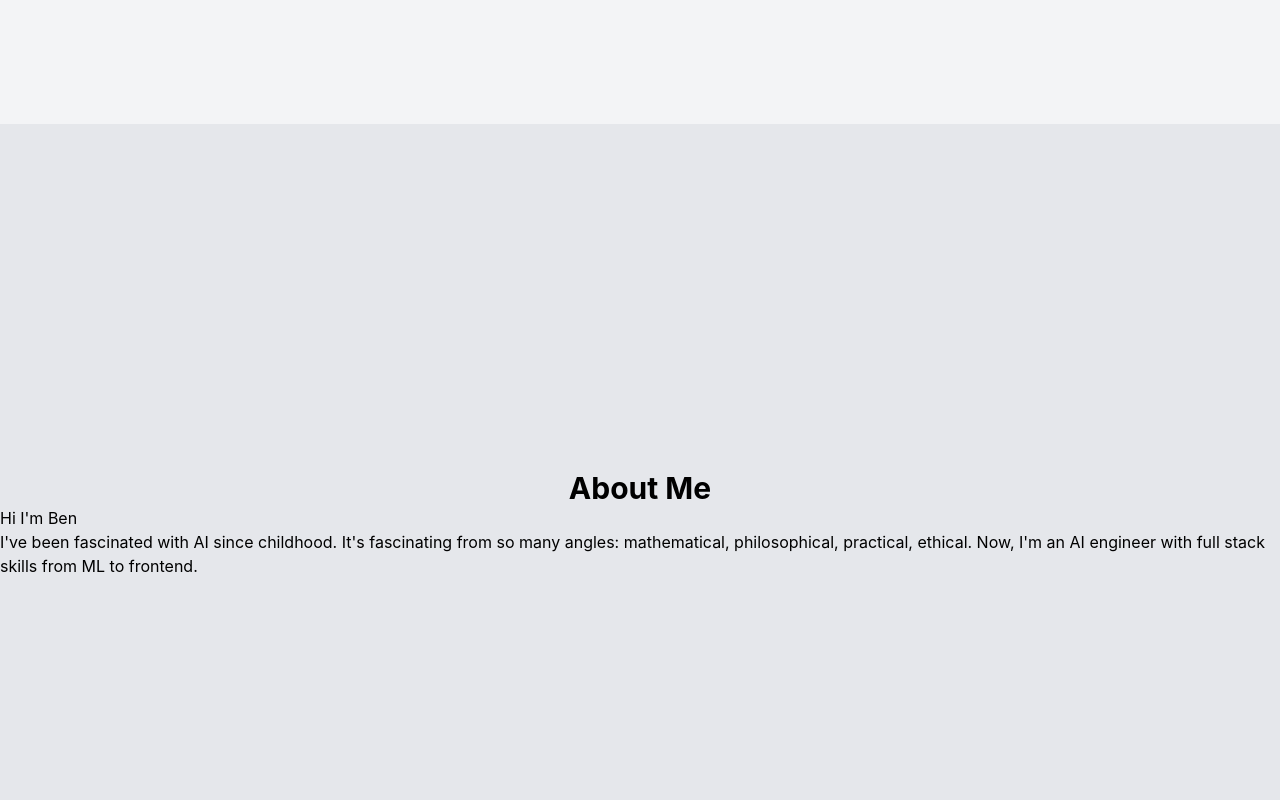
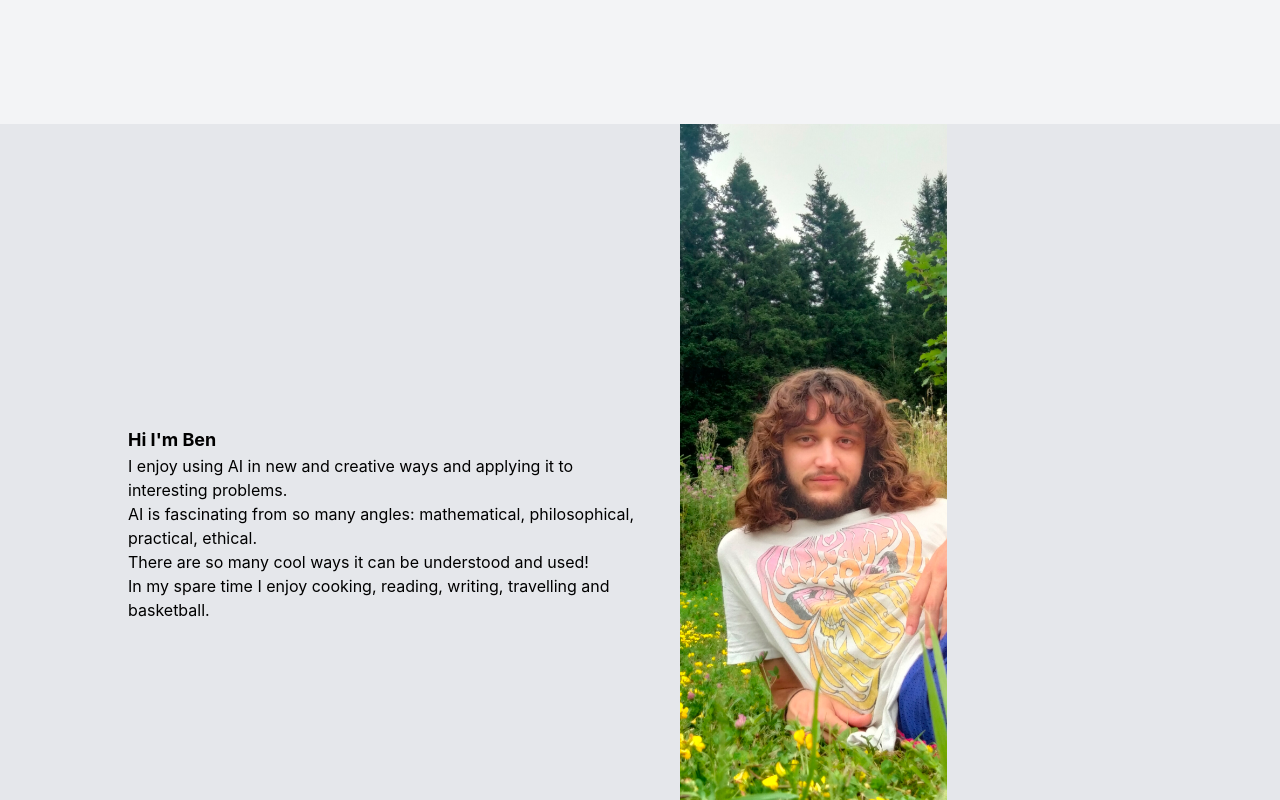
Before and after one commit to benfjackson/ben-portfolio, a React (Create React App) app: page / in a window 1280 px wide. Shown: the part 700-1500 px from the top of the page. Built offline with nearby package versions, Linux system fonts and the light colour scheme; a web font is replaced by a local one.

Commit message:
about with portrait

```diff
--- a/src/components/About.js
+++ b/src/components/About.js
@@ -1,17 +1,31 @@
+import portrait from "./portrait.jpg";
 export default function About() {
   return (
     <section
       id="about"
       className="min-h-screen bg-gray-200 flex flex-col justify-center items-center"
     >
-      <h2 className="text-3xl font-bold">About Me</h2>
-      <div>
-        <p>Hi I'm Ben</p>
-        <p>
-          I've been fascinated with AI since childhood. It's fascinating from so
-          many angles: mathematical, philosophical, practical, ethical. Now, I'm
-          an AI engineer with full stack skills from ML to frontend.
-        </p>{" "}
+      <div className="w-4/5">
+        <div className="flex items-center space-x-10">
+          <div className="w-1/2">
+            <p className="font-bold text-lg">Hi I'm Ben</p>
+            <p>
+              I enjoy using AI in new and creative ways and applying it to
+              interesting problems.
+            </p>
+            <p>
+              AI is fascinating from so many angles: mathematical,
+              philosophical, practical, ethical.
+            </p>
+            <p>There are so many cool ways it can be understood and used!</p>
+
+            <p>
+              In my spare time I enjoy cooking, reading, writing, travelling and
+              basketball.
+            </p>
+          </div>
+          <img src={portrait} className="max-h-screen" />
+        </div>
       </div>
     </section>
   );
```
Also changed, not shown: src/components/portrait.jpg (added), src/components/portrait2.jpg (added).
